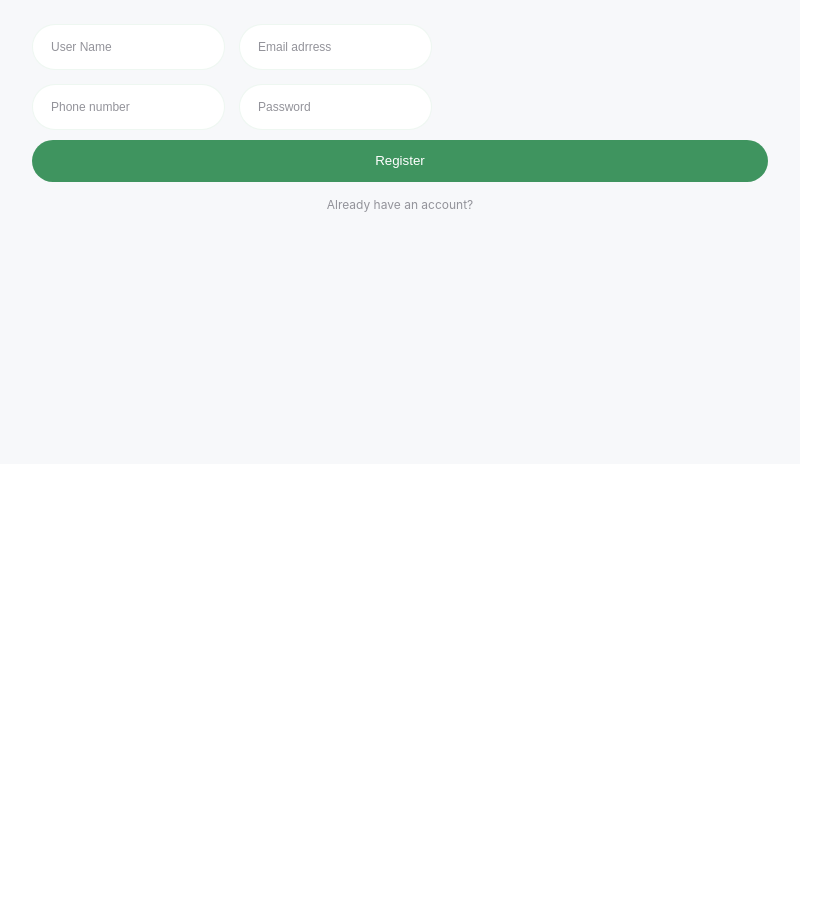
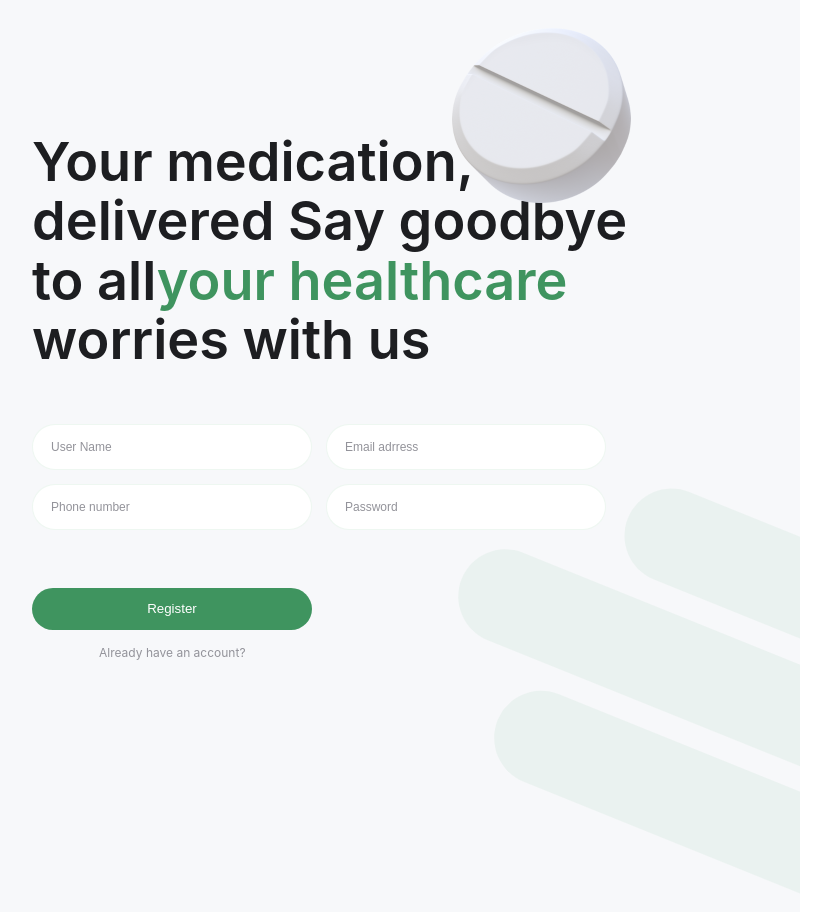
Before and after one commit to Sw1tlana/e-pharmacy, a React (Vite) app: page / in a window 1280 px wide. Shown: the part 1140-2060 px from the top of the page, without its empty margins (240-1071 px from the left). Before the commit the page ends 1612 px from the top, so only its background shows below. Built offline with nearby package versions, Linux system fonts and the light colour scheme; a web font is replaced by a local one.

Commit message:
adaptive styles RegisterForm

```diff
--- a/src/components/RegisterForm/RegisterForm.jsx
+++ b/src/components/RegisterForm/RegisterForm.jsx
@@ -1,6 +1,8 @@
 import { useForm } from 'react-hook-form';
 import { yupResolver } from '@hookform/resolvers/yup';
 import style from './RegisterForm.module.css';
+import exampleImage from '../../shared/images/authorizePage/tablet@2x.png';
+import shadowImage from '../../shared/images/authorizePage/shadow-form.png';
 
 function RegisterForm() {
 
@@ -10,6 +12,12 @@ function RegisterForm() {
 
   return (
     <section className={style.sectionRegisterForm}>
+        <div className={style.containerFormHomeInfo}>
+        <img className={style.imagesFormRegister} src={exampleImage} alt="example" />
+        <h2 className={style.titleFormRegister}>
+            Your medication,  delivered Say goodbye to all<span className={style.spanColor}>your healthcare</span> worries with us
+        </h2>
+        </div>
         <form className={style.formRegister} onSubmit={handleSubmit}>
             <div className={style.containerInput}>
             <div>
@@ -59,6 +67,7 @@ function RegisterForm() {
             </div>
             <button className={style.registerBtn} type="submit">Register</button>
             <p className={style.textForm}>Already have an account?</p>
+            <img className={style.imagesShadow} src={shadowImage} alt="shadow" />
         </form>
     </section>
   )
--- a/src/components/RegisterForm/RegisterForm.module.css
+++ b/src/components/RegisterForm/RegisterForm.module.css
@@ -1,8 +1,37 @@
 .sectionRegisterForm {
     max-height: 812px;
     height: 100%;
-    padding: 113px 20px 190px 20px;
+    padding: 163px 20px 190px 20px;
     background-color: var(--bg-color);
+    position: relative;
+    overflow: hidden;
+}
+
+.containerFormHomeInfo {
+    position: relative;
+    max-width: 335px;
+    width: 100%;
+}
+
+.titleFormRegister {
+    font-size: 28px;
+    font-weight: 600;
+    line-height: 1.2;
+    margin-bottom: 20px;
+    width: 100%;
+    white-space: normal;
+}
+
+.spanColor {
+    color: var(--btn-green-accent-color);
+}
+
+.imagesFormRegister {
+    position: absolute;
+    top: -56px;
+    left: 220px;
+    max-width: 95px;
+    max-height: 93px;
 }
 
 .formRegister {
@@ -25,6 +54,7 @@
     font-size: 12px;
     line-height: 1.5;
     width: 100%;
+    max-width: 335px;
     padding: 13px 18px;
     transition: border-color 0.3s ease;
 }
@@ -52,6 +82,7 @@
     justify-content: center;
     align-items: center;
     padding: 13px 112px 13px 112px;
+    max-width: 335px;
     width: 100%;
     background-color: var(--btn-green-accent-color);
     color: var(--white-color);
@@ -77,10 +108,36 @@
     text-align: center;
 }
 
+.imagesShadow {
+  position: absolute;
+  top: 540px;
+  left: 159px;
+}
+
 @media (min-width: 768px) {
     .sectionRegisterForm {
         max-height: 1024px;
-        padding: 132px 32px 250px 32px;
+        padding: 240px 32px 250px 32px;
+    }
+
+    .containerFormHomeInfo {
+        position: relative;
+        max-width: 614px;
+        width: 100%;
+    }
+
+    .titleFormRegister {
+        font-size: 54px;
+        line-height: 1.1;
+        margin-bottom: 54px;
+    }
+
+    .imagesFormRegister {
+        position: absolute;
+        top: -104px;
+        left: 420px;
+        max-width: 179px;
+        max-height: 179px;
     }
 
     .formRegister {
@@ -88,17 +145,43 @@
     }
 
     .containerInput {
-       max-width: 564px;
-       flex-direction: row;
-       flex-wrap: wrap;
-       gap: 14px;
+        flex-wrap: wrap;
+        flex-direction: row;
+        gap: 14px;
+        max-width: 574px;
     }
 
     .formInput {
+        flex-grow: 1;
+        width: 280px;
         box-sizing: border-box;
-        flex: 1 1 280px;
-        max-width: 280px;
-        width: 100%;
     }
 
+    .registerBtn {
+        max-width: 280px;
+        margin-top: 58px;
+    }
+
+    .textForm {
+       text-align: start;
+       padding-left: 67px;
+    }
+
+    .imagesShadow {
+        top: 540px;
+        left: 400px;
+      }
 }
+
+@media (min-width: 1440px) {
+    .sectionRegisterForm{
+       display: flex;
+       gap: 54px;
+       padding: 298px 98px 262px 100px;
+    }
+
+    .imagesShadow {
+        top: 540px;
+        left: 1160px;
+      }
+}
```
Also changed, not shown: src/shared/images/authorizePage/shadow-form.png (added).
